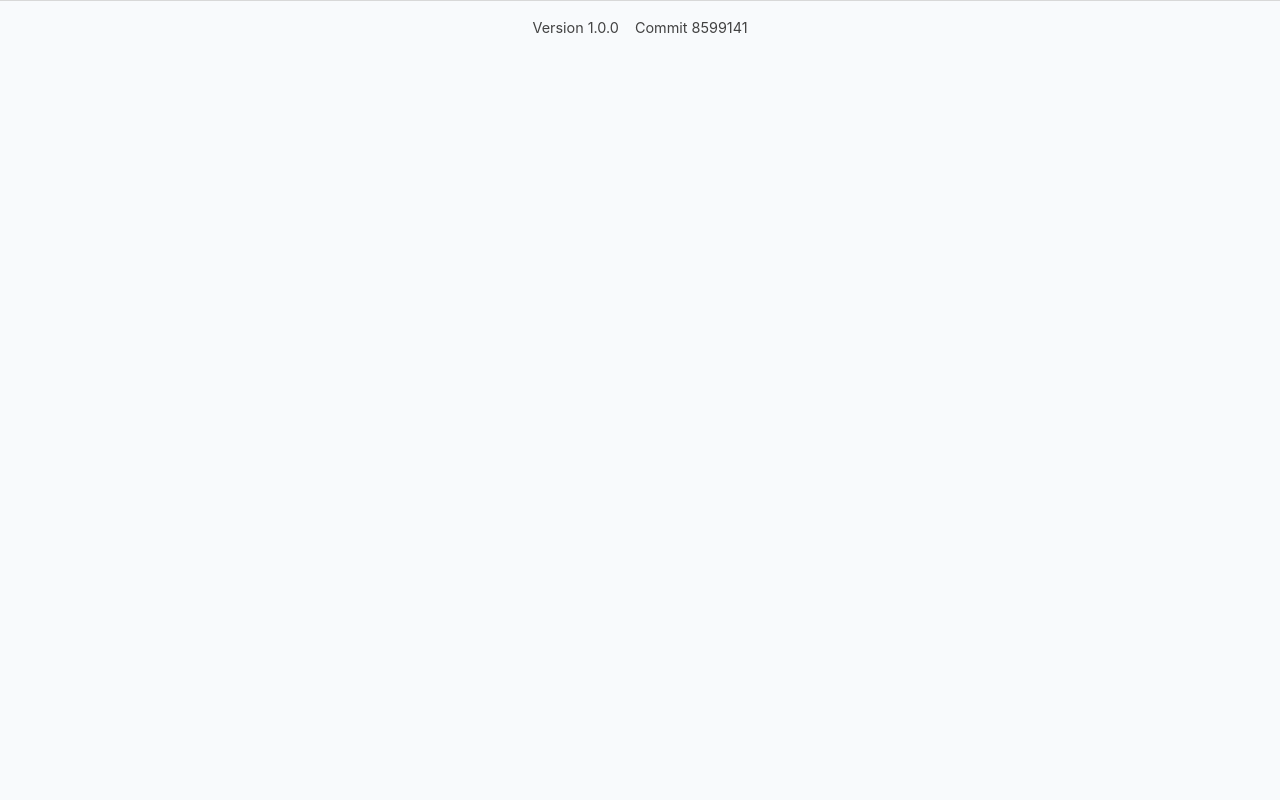
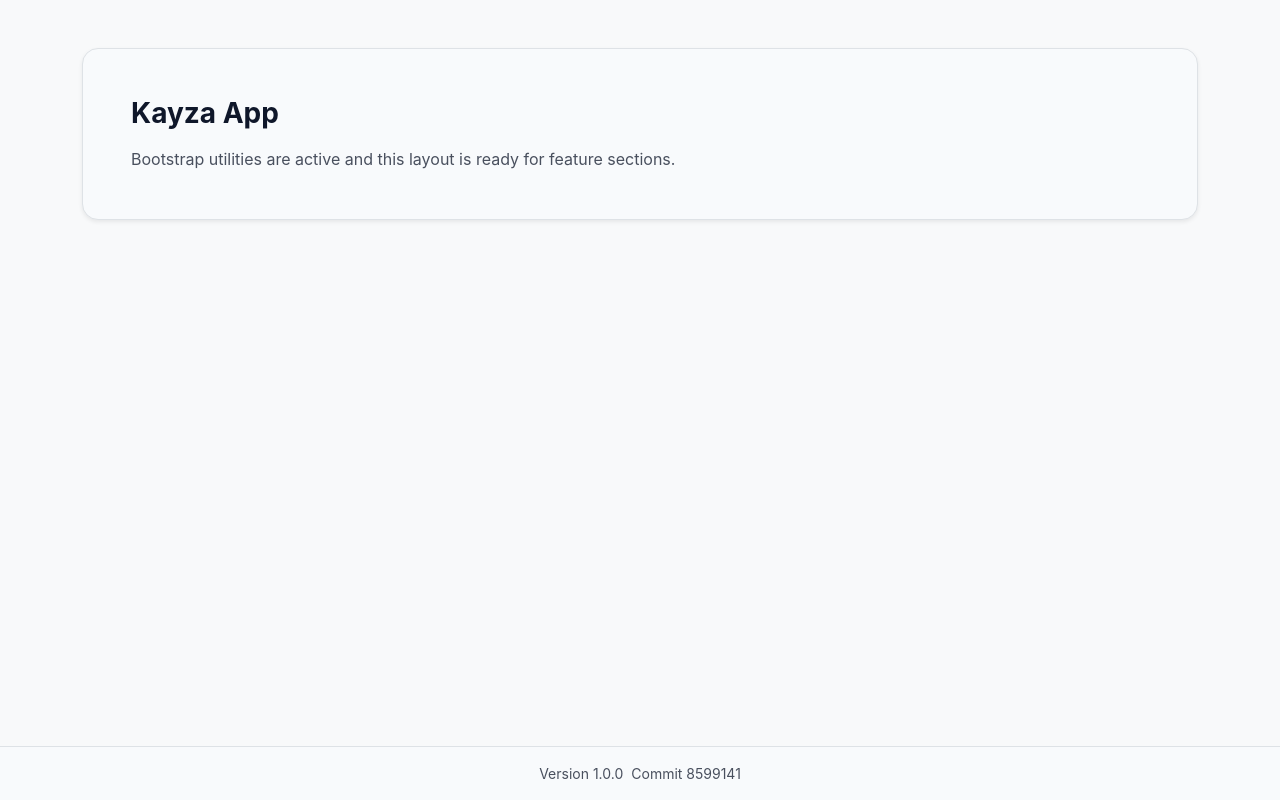
Before and after one commit to kayzaapp/kayzaapp.github.io, an Angular app: page / in a window 1280 px wide. Built offline with nearby package versions, Linux system fonts and the light colour scheme.

Commit message:
bootstrapify

```diff
--- a/src/app/app.html
+++ b/src/app/app.html
@@ -1 +1,14 @@
-<app-footer />
+<div class="d-flex min-vh-100 flex-column bg-body-tertiary">
+	<main class="flex-grow-1">
+		<div class="container py-5">
+			<section class="rounded-4 border bg-body p-4 p-md-5 shadow-sm">
+				<h1 class="h3 mb-3">Kayza App</h1>
+				<p class="mb-0 text-body-secondary">
+					Bootstrap utilities are active and this layout is ready for feature sections.
+				</p>
+			</section>
+		</div>
+	</main>
+
+	<app-footer />
+</div>
--- a/src/app/footer/footer.html
+++ b/src/app/footer/footer.html
@@ -1,4 +1,12 @@
-<footer class="app-footer" aria-label="Application build details">
-  <p>Version {{ version }}</p>
-  <p>Commit {{ displayRef() }}</p>
+<footer class="border-top bg-body" aria-label="Application build details">
+  <div class="container py-3">
+    <div class="row g-2 justify-content-center text-center text-sm-start">
+      <div class="col-12 col-sm-auto">
+        <p class="mb-0 small text-body-secondary">Version {{ version }}</p>
+      </div>
+      <div class="col-12 col-sm-auto">
+        <p class="mb-0 small text-body-secondary">Commit {{ displayRef() }}</p>
+      </div>
+    </div>
+  </div>
 </footer>
--- a/src/app/footer/footer.scss
+++ b/src/app/footer/footer.scss
@@ -1,21 +1,3 @@
 :host {
   display: block;
 }
-
-.app-footer {
-  border-top: 1px solid #d8d8d8;
-  color: #424242;
-  display: flex;
-  gap: 1rem;
-  justify-content: center;
-  padding: 1rem;
-  font-size: 0.9rem;
-}
-
-@media (max-width: 640px) {
-  .app-footer {
-    align-items: center;
-    flex-direction: column;
-    gap: 0.25rem;
-  }
-}
```
Also changed, not shown: 1 other file (tests, documents, lock files or other folders).
